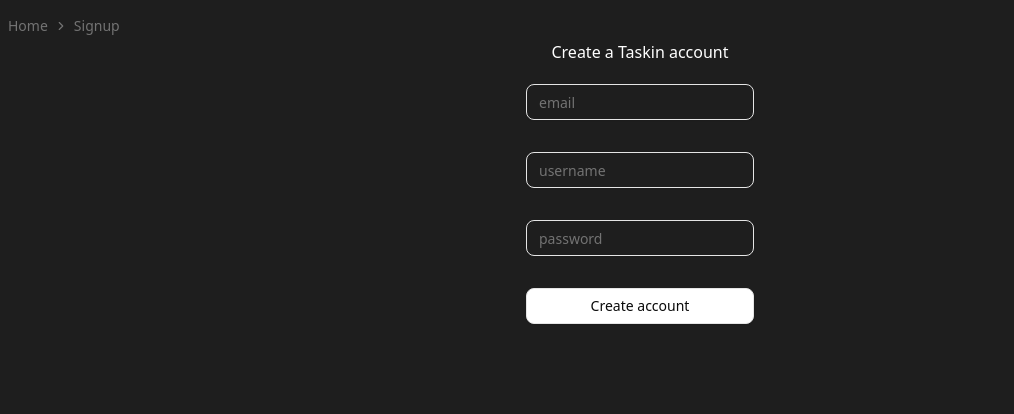
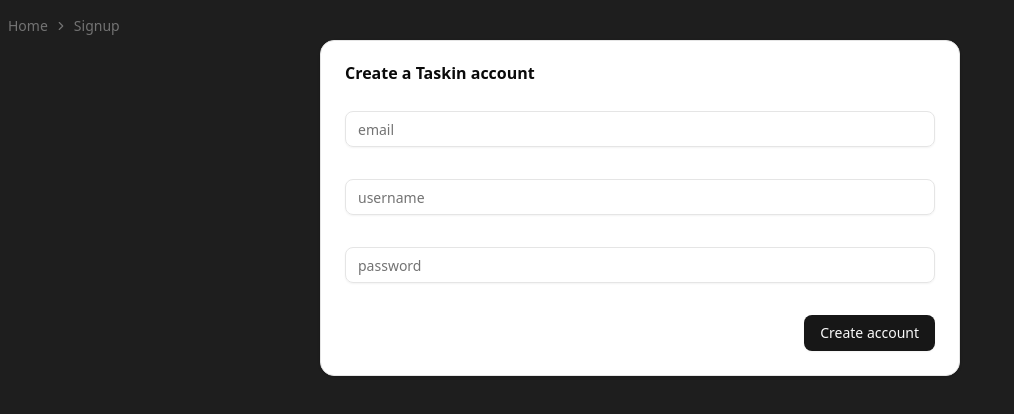
Before and after one commit to magicznykacpur/taskin-frontend, a React (Vite) app: page /signup in a window 1280 px wide. Shown: the top 414 px of the page, without its empty margins (0-1014 px from the left). Built offline with nearby package versions, Linux system fonts and the light colour scheme.

Commit message:
use cards for signup and login forms

```diff
--- a/src/pages/login.tsx
+++ b/src/pages/login.tsx
@@ -1,9 +1,17 @@
 import { zodResolver } from "@hookform/resolvers/zod";
+import { useCookies } from "react-cookie";
 import { useForm } from "react-hook-form";
+import { useNavigate } from "react-router";
 import { toast } from "sonner";
 import { z } from "zod";
 import Breadcrumbs from "../components/breadcrumbs";
 import { Button } from "../components/ui/button";
+import {
+  Card,
+  CardContent,
+  CardHeader,
+  CardTitle,
+} from "../components/ui/card";
 import {
   Form,
   FormControl,
@@ -12,8 +20,6 @@
   FormMessage,
 } from "../components/ui/form";
 import { Input } from "../components/ui/input";
-import { useCookies } from "react-cookie";
-import { useNavigate } from "react-router";
 
 const Login = () => {
   const loginFormSchema = z.object({
@@ -45,7 +51,7 @@
 
       const data = await res.json();
       if (res.status !== 200 && data?.error_message !== "") {
-        toast("Invalid email or password");
+        toast.warning("Invalid email or password");
         console.error(data?.error_message);
       } else {
         setCookie("jwt_token", data?.jwt_token);
@@ -53,7 +59,7 @@
         navigate("/dashboard/tasks");
       }
     } catch (e) {
-      toast("Something went wrong...");
+      toast.error("Something went wrong...");
       console.error(e);
     }
   };
@@ -61,11 +67,15 @@
   return (
     <div className="flex flex-col items-center">
       <Breadcrumbs links={{ "/": "Home", "/login": "Login" }} />
-      <h1 className="text-white mt-10 mb-5">Log in to Taskin</h1>
+      <Card className="mt-10 w-1/2">
+        <CardHeader>
+          <CardTitle>Log in to Taskin</CardTitle>
+        </CardHeader>
+        <CardContent>
           <Form {...form}>
             <form
               onSubmit={form.handleSubmit(onSubmit)}
-          className="space-y-8 flex flex-col"
+              className="space-y-4 flex flex-col"
             >
               <FormField
                 control={form.control}
@@ -85,19 +95,23 @@
                 render={({ field }) => (
                   <FormItem>
                     <FormControl>
-                  <Input placeholder="password" type="password" {...field} />
+                      <Input
+                        placeholder="password"
+                        type="password"
+                        {...field}
+                      />
                     </FormControl>
                     <FormMessage />
                   </FormItem>
                 )}
               />
-          <div className="flex flex-col space-y-4">
-            <Button variant="outline" type="submit">
-              Log in
-            </Button>
+              <div className="flex justify-end">
+                <Button type="submit">Log in</Button>
               </div>
             </form>
           </Form>
+        </CardContent>
+      </Card>
     </div>
   );
 };
--- a/src/pages/signup.tsx
+++ b/src/pages/signup.tsx
@@ -12,6 +12,12 @@
 } from "../components/ui/form";
 import { Input } from "../components/ui/input";
 import { toast } from "sonner";
+import {
+  Card,
+  CardContent,
+  CardHeader,
+  CardTitle,
+} from "../components/ui/card";
 
 const Signup = () => {
   const signupFormSchema = z.object({
@@ -65,7 +71,11 @@
   return (
     <div className="flex flex-col items-center">
       <Breadcrumbs links={{ "/": "Home", "/signup": "Signup" }} />
-      <h1 className="text-white mt-10 mb-5">Create a Taskin account</h1>
+      <Card className="mt-10 w-1/2">
+        <CardHeader>
+          <CardTitle>Create a Taskin account</CardTitle>
+        </CardHeader>
+        <CardContent>
           <Form {...form}>
             <form
               onSubmit={form.handleSubmit(onSubmit)}
@@ -101,19 +111,23 @@
                 render={({ field }) => (
                   <FormItem>
                     <FormControl>
-                  <Input placeholder="password" type="password" {...field} />
+                      <Input
+                        placeholder="password"
+                        type="password"
+                        {...field}
+                      />
                     </FormControl>
                     <FormMessage />
                   </FormItem>
                 )}
               />
-          <div className="flex flex-col space-y-4">
-            <Button variant="outline" type="submit">
-              Create account
-            </Button>
+              <div className="flex justify-end">
+                <Button type="submit">Create account</Button>
               </div>
             </form>
           </Form>
+        </CardContent>
+      </Card>
     </div>
   );
 };
```
Lines whose indentation alone changed are shown as unchanged.
